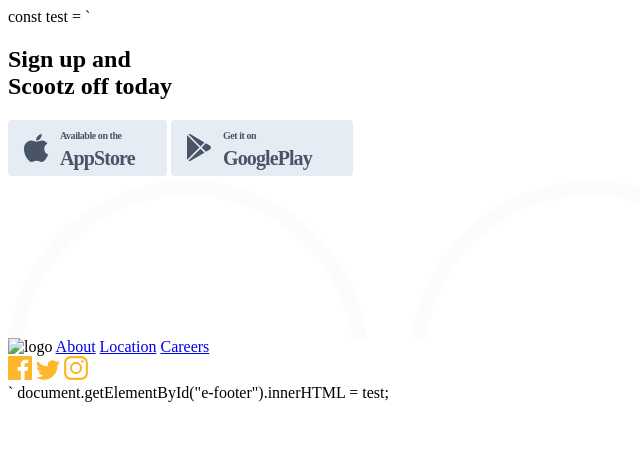
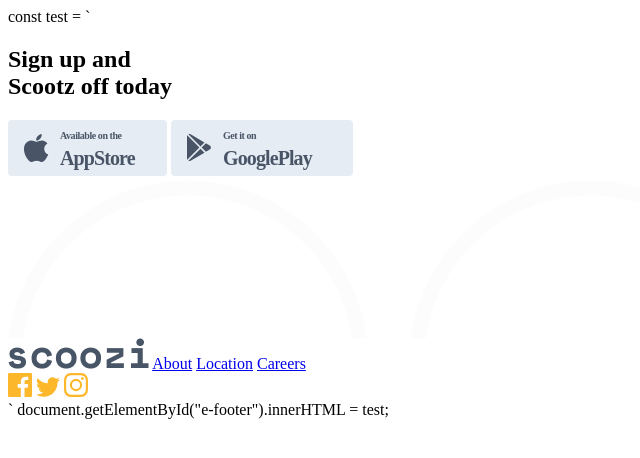
Before and after one commit to xJamesScott/ScooziService, a plain HTML site: page footer.html in a window 1280 px wide. Shown: the whole page, without its empty margins (0-640 px from the left). Drawn offline with Linux system fonts and the light colour scheme; the site is published under a folder, as on GitHub Pages, so addresses that start at the root find nothing.

Commit message:
footer syntax

```diff
--- a/footer.html
+++ b/footer.html
@@ -20,7 +20,7 @@ const test = `
             <div class="nav-footer-container">
                 <div class="section-margin nav-footer">
                     <div class="nav-links-grp">
-                        <span class="logo"> <img src="/images/logo-scoozi.png" alt="logo"></span>
+                        <span class="logo"> <img src="./images/logo-scoozi.png" alt="logo"></span>
                         <span class="header-links">
                             <a href="./About.html">About</a>
                             <a href="./Locations.html">Location</a>
```
